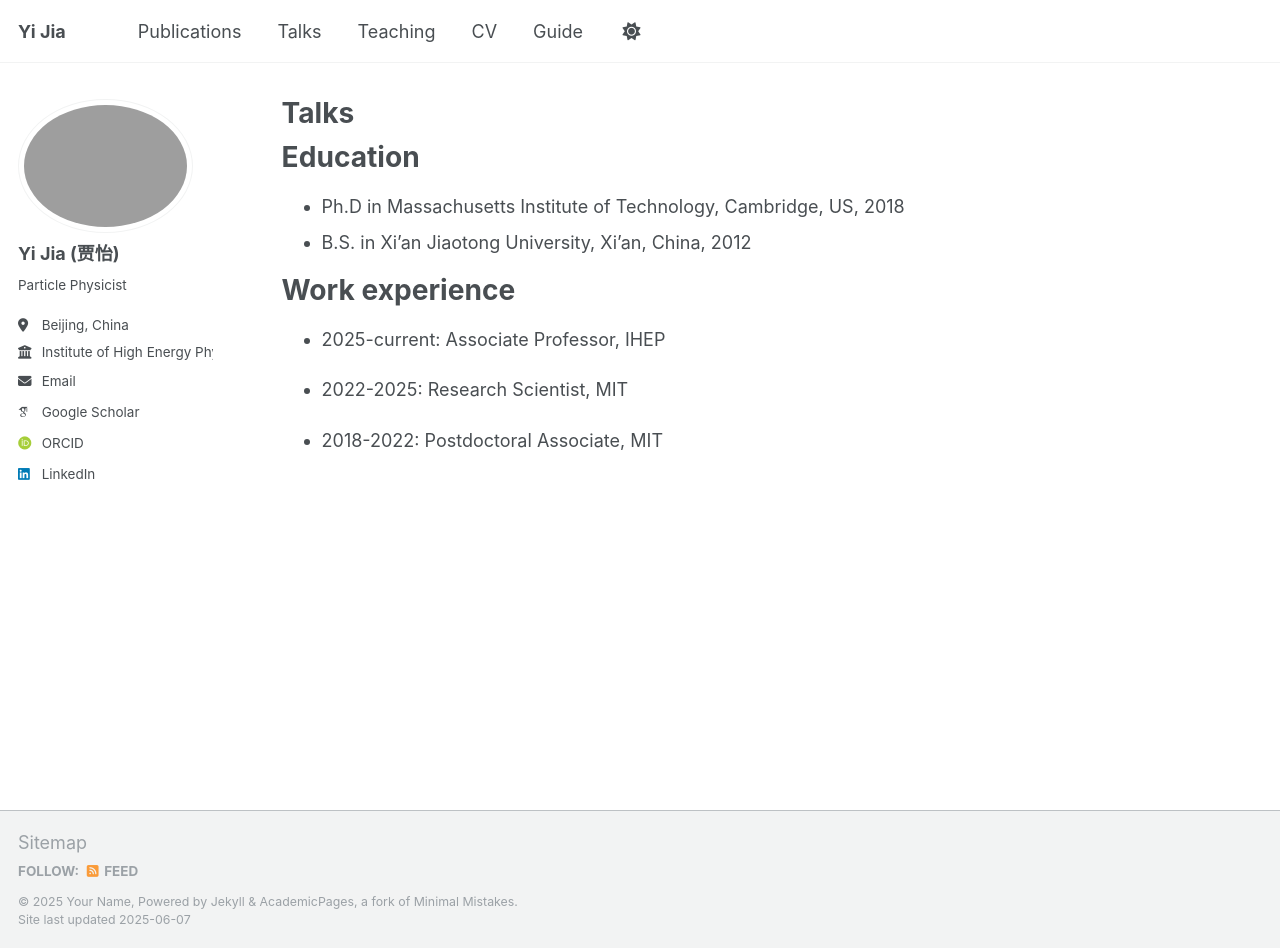
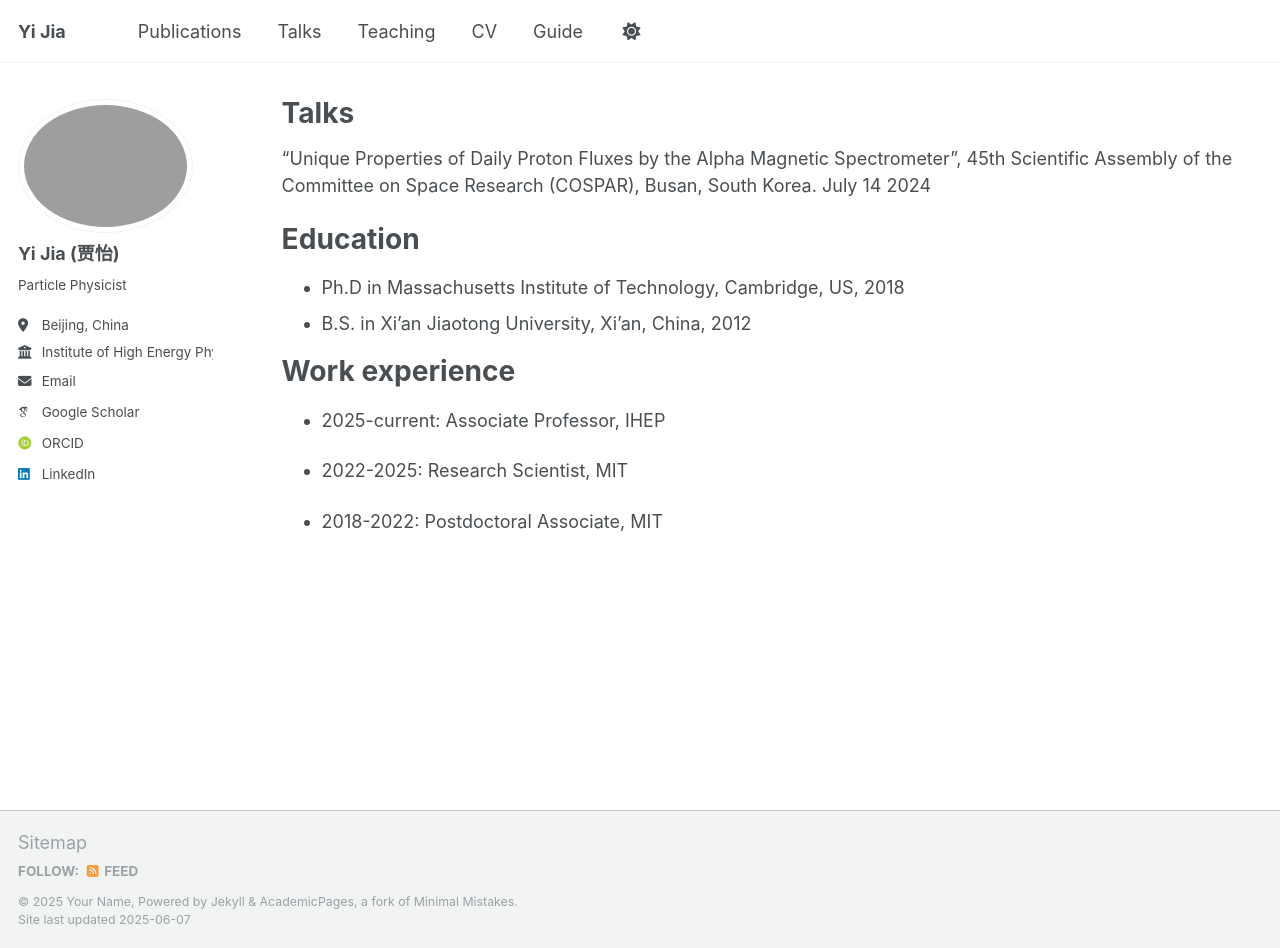
Before and after one commit to yijia-hep/yijia-hep, a Jekyll site: the page built from _pages/talks.md, in a window 1280 px wide and 948 px high. Built offline with Jekyll 4.4.1, drawn with Linux system fonts in a browser that asks for light colours; some web fonts are replaced.

Commit message:
no messega

```diff
--- a/_pages/talks.md
+++ b/_pages/talks.md
@@ -3,11 +3,11 @@ layout: archive
 title: "Talks"
 permalink: /talks/
 author_profile: true
-redirect_from:
-  - /resume
 ---
 
 {% include base_path %}
+
+“Unique Properties of Daily Proton Fluxes by the Alpha Magnetic Spectrometer”, 45th Scientific Assembly of the Committee on Space Research (COSPAR), Busan, South Korea. July 14 2024
 
 Education
 ======
```
